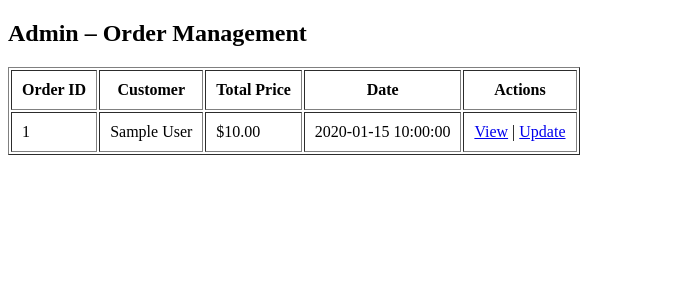
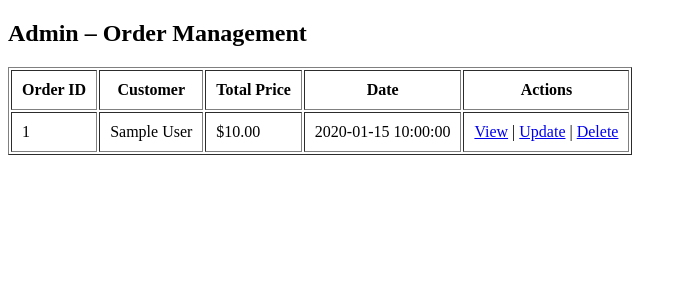
Before and after one commit to sxephe/CIS4379-Software-Engr-for-E-Business, a PHP site: page /admin/manage_orders.php in a window 1280 px wide. Shown: the top 300 px of the page, without its empty margins (0-687 px from the left). Run offline with PHP 8.4, Linux system fonts and the light colour scheme; the visitor is signed in with stand-in values (Sample User, id 1); tables that the repository leaves empty hold one stand-in row (values such as "Sample post").

Commit message:
Update manage_orders.php

```diff
--- a/admin/manage_orders.php
+++ b/admin/manage_orders.php
@@ -58,7 +58,11 @@ if (!$result) {
             <td><?php echo $row['order_date']; ?></td>
             <td>
                 <a href="view_order.php?order_id=<?php echo $row['order_id']; ?>">View</a> |
-                <a href="update_order_status.php?order_id=<?php echo $row['order_id']; ?>">Update</a>
+                <a href="update_order_status.php?order_id=<?php echo $row['order_id']; ?>">Update</a> |
+                <a href="delete_order.php?order_id=<?php echo $row['order_id']; ?>"
+                   onclick="return confirm('Are you sure you want to delete this order?');">
+                   Delete
+                </a>
             </td>
         </tr>
         <?php endwhile; ?>
```
